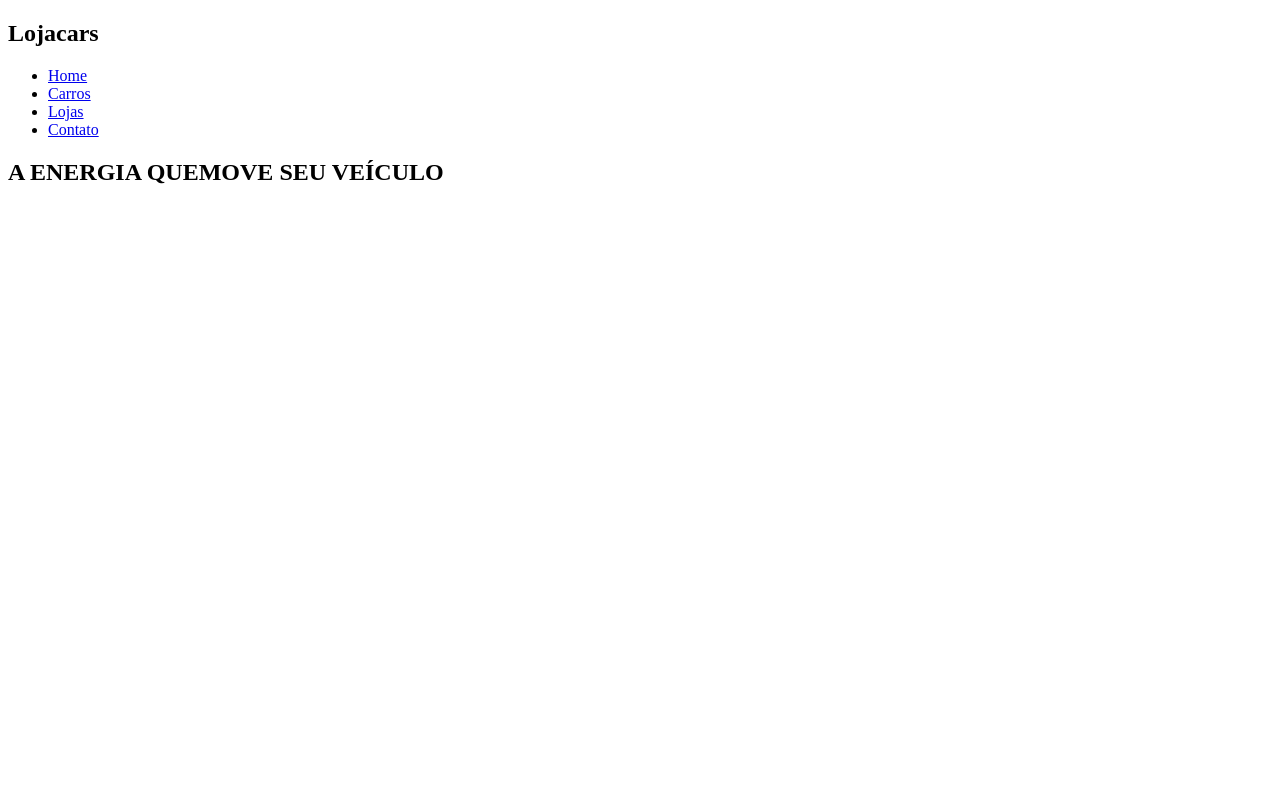
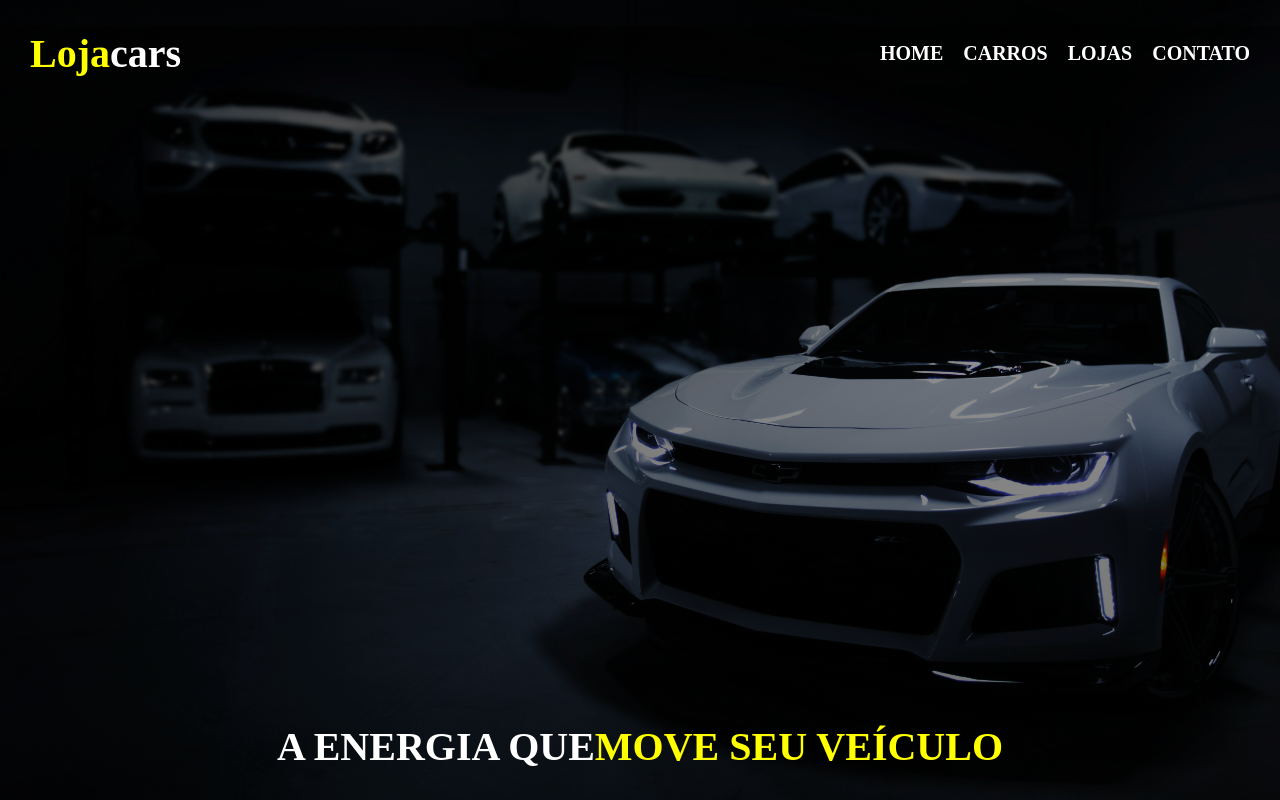
Before and after one commit to ksoaresmadarazzo/aula-projeto-5, a plain HTML site: page index.html in a window 1280 px wide. Drawn offline with Linux system fonts and the light colour scheme.

Commit message:
estilizando o projeto

```diff
--- a/src/css/estilo.css
+++ b/src/css/estilo.css
@@ -0,0 +1,90 @@
+/*RESET BASICO*/
+*{
+    margin: 0;
+    padding: 0;
+    box-sizing: border-box;
+}
+/*VARIAVEIS CSS*/
+:root{
+    --color-font1:#fff;
+    --color-font2:#333;
+    --color-font3:yellow;
+    --color-font4:rgb(4,25,32);
+    --gradient:linear-gradient(to top, rgba(0,0,0,0.6),rgba(0,0,0,0.3));
+    --font-size:4rem;
+
+}
+
+
+html{
+    /*calculo para converter a base do tamanho da fonte em 10px*/
+    font-size:62.5%;
+    /*Efeito de suavização na página*/
+    scroll-behavior: smooth;
+
+}
+body{
+    background: transparent;
+}
+nav ul{
+    list-style: none;
+}
+a{
+    text-decoration: none;
+    color: var(--color-font1);
+    font-weight: 900;
+    transition: color .3s;
+    font-size: 2rem;
+    text-transform: uppercase;
+}
+a:hover{
+    color:var(--color-font3)
+}
+.hero{
+    width: 100%;
+    min-height: 100vh;
+    padding: 3rem;
+    background-image: var(--gradient),url(../assets/carro.jpg);
+    background-repeat: no-repeat;
+    background-size: cover;
+    color: var(--color-font1);
+    display: flex;
+    flex-direction: column;
+    justify-content: space-between;
+}
+header{
+    display: flex;
+    justify-content: space-between;
+    align-items: center;
+}
+header h1{
+    font-size: var(--font-size);
+    position: relative;
+}
+.header-menu{
+    display: flex;
+    gap: 20px;
+}
+
+span{
+    color: var(--color-font3);
+}
+#titulo{
+    display: flex;
+    justify-content: center;
+    font-size: var(--font-size);
+}
+/* RESPOSIVIDADE */
+@media(width <=1024px){
+ .header-menu{
+    width: 100%;
+    display: flex;
+    flex-direction: column;
+    justify-content: center;
+    align-items: center;
+ }
+ #titulo{
+    font-size: 2rem;
+
+ }
+}
```
Also changed, not shown: index.html (+1 -1 lines).
